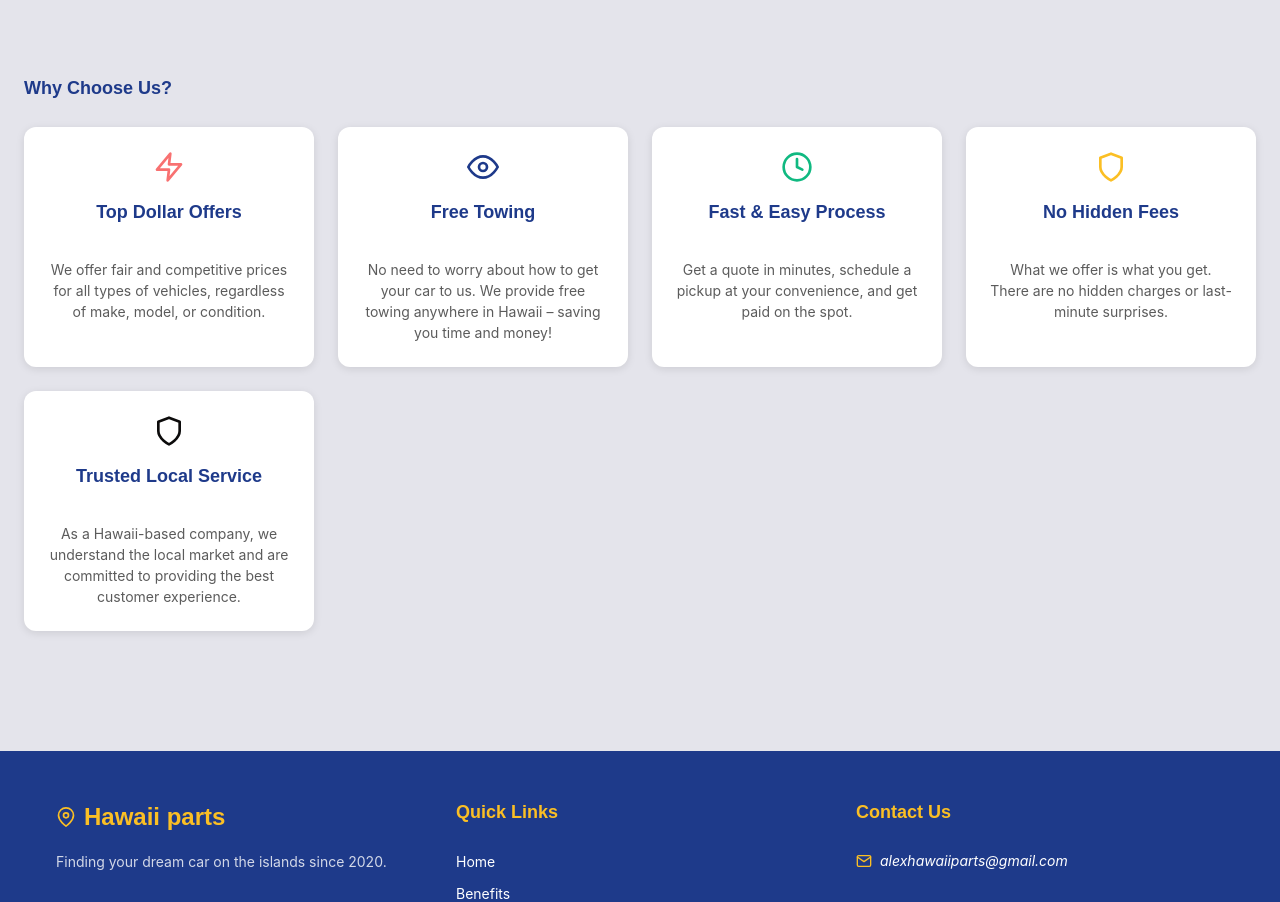
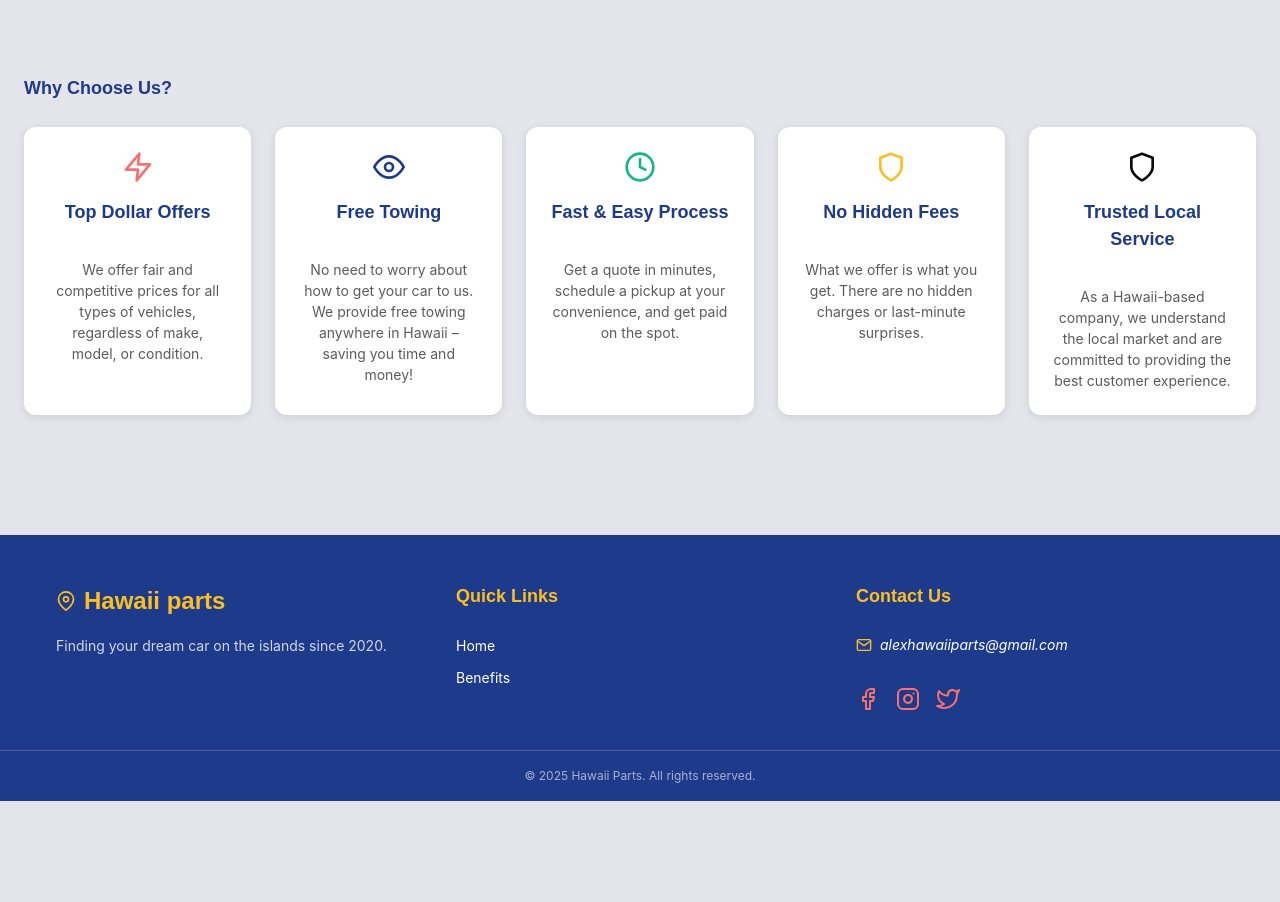
Before and after one commit to EXPua1/aloha, a React (Vite) app: page / in a window 1280 px wide. Shown: the part 1040-1942 px from the top of the page. After the commit the page ends 1841 px from the top, so only its background shows below. Built offline with nearby package versions, Linux system fonts and the light colour scheme.

Commit message:
changed in benefits list from 4 to 5

```diff
--- a/src/components/Benefits/Benefits.module.css
+++ b/src/components/Benefits/Benefits.module.css
@@ -1,6 +1,6 @@
 .list {
     display: grid;
-    grid-template-columns: repeat(4, 1fr);
+    grid-template-columns: repeat(5, 1fr);
     gap: 24px;
     list-style: none;
     padding: 0;
```
